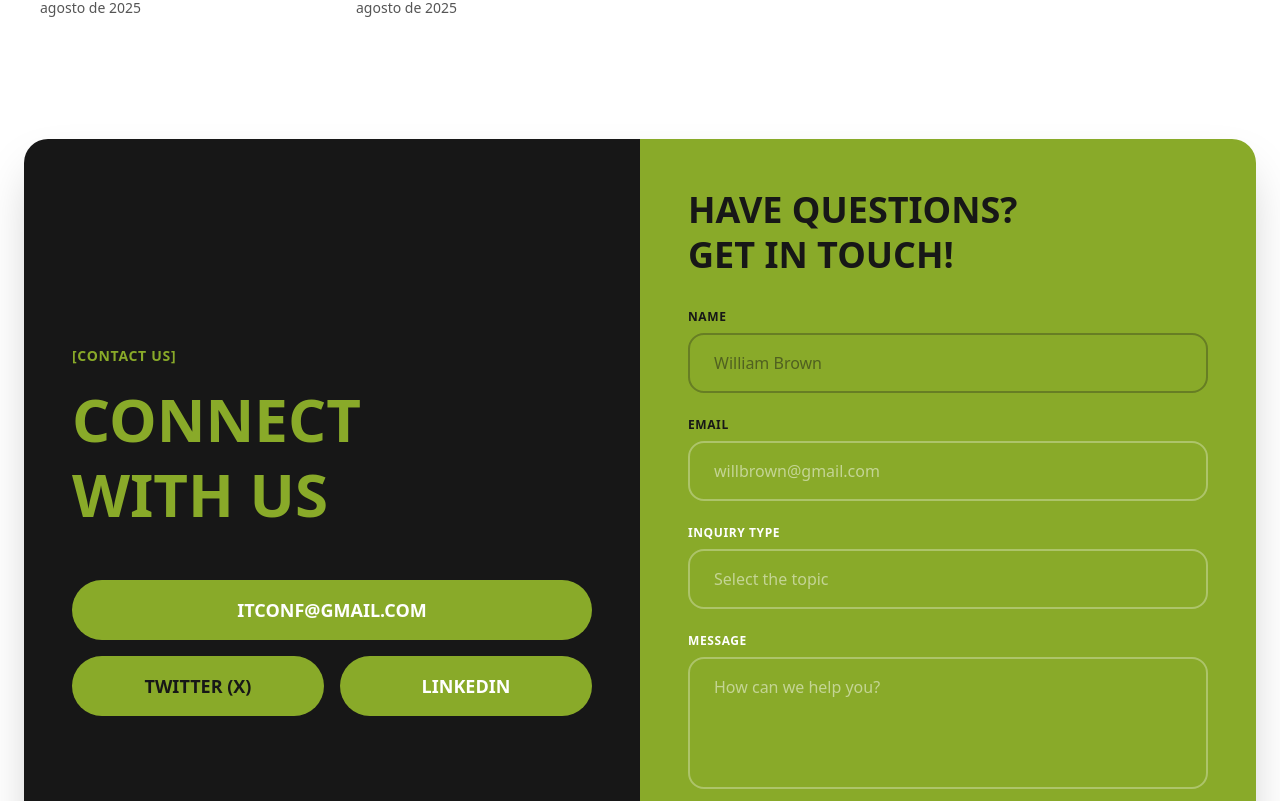
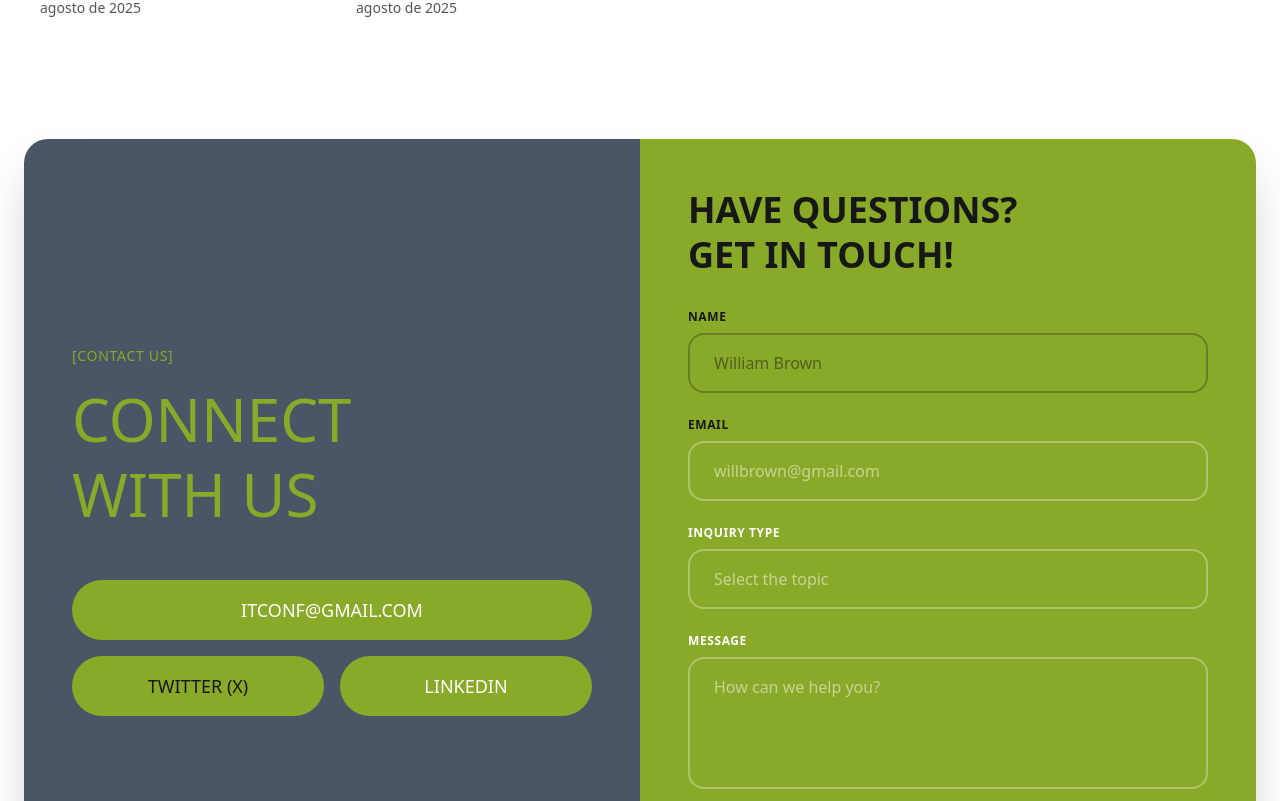
Before and after one commit to sergiosaruijr/decripta-branding-project, a Next.js app: page / in a window 1280 px wide. Shown: the part 2219-3020 px from the top of the page. Built offline with nearby package versions, Linux system fonts and the light colour scheme.

Commit message:
fix: color card contact

```diff
--- a/src/app/page.tsx
+++ b/src/app/page.tsx
@@ -89,11 +89,11 @@ export default function Home() {
         >
           <div className="max-w-7xl w-full grid md:grid-cols-2 gap-0 rounded-3xl overflow-hidden shadow-2xl">
             {/* Lado esquerdo */}
-            <div className="bg-neutral-900 p-12 flex flex-col justify-center">
-              <p className="text-[#89aa29] text-sm font-bold tracking-wider mb-4">
+            <div className="bg-gray-600 p-12 flex flex-col justify-center">
+              <p className="text-[#89aa29] text-sm font-amifer tracking-wider mb-4">
                 [CONTACT US]
               </p>
-              <h2 className="text-5xl md:text-6xl font-bold text-[#89aa29] mb-12 leading-tight">
+              <h2 className="text-5xl md:text-6xl font-amifer text-[#89aa29] mb-12 leading-tight">
                 CONNECT
                 <br />
                 WITH US
@@ -102,7 +102,7 @@ export default function Home() {
               <div className="space-y-4">
                 <a
                   href="mailto:itconf@gmail.com"
-                  className="block bg-[#89aa29] text-white px-8 py-4 rounded-full text-lg font-bold hover:opacity-90 transition-opacity text-center"
+                  className="block bg-[#89aa29] text-white px-8 py-4 rounded-full text-lg font-amifer hover:opacity-90 transition-opacity text-center"
                 >
                   ITCONF@GMAIL.COM
                 </a>
@@ -112,15 +112,15 @@ export default function Home() {
                     href="https://twitter.com"
                     target="_blank"
                     rel="noopener noreferrer"
-                    className="flex-1 bg-[#89aa29] text-neutral-900 px-6 py-4 rounded-full text-lg font-bold hover:opacity-90 transition-opacity text-center"
+                    className="flex-1 bg-[#89aa29] text-neutral-900 px-6 py-4 rounded-full text-lg font-amifer hover:opacity-90 transition-opacity text-center"
                   >
                     TWITTER (X)
                   </a>
                   <a
-                    href="https://linkedin.com"
+                    href="https://www.linkedin.com/company/decripta-branding"
                     target="_blank"
                     rel="noopener noreferrer"
-                    className="flex-1 bg-[#89aa29] text-white px-6 py-4 rounded-full text-lg font-bold hover:opacity-90 transition-opacity text-center"
+                    className="flex-1 bg-[#89aa29] text-white px-6 py-4 rounded-full text-lg font-amifer hover:opacity-90 transition-opacity text-center"
                   >
                     LINKEDIN
                   </a>
```
